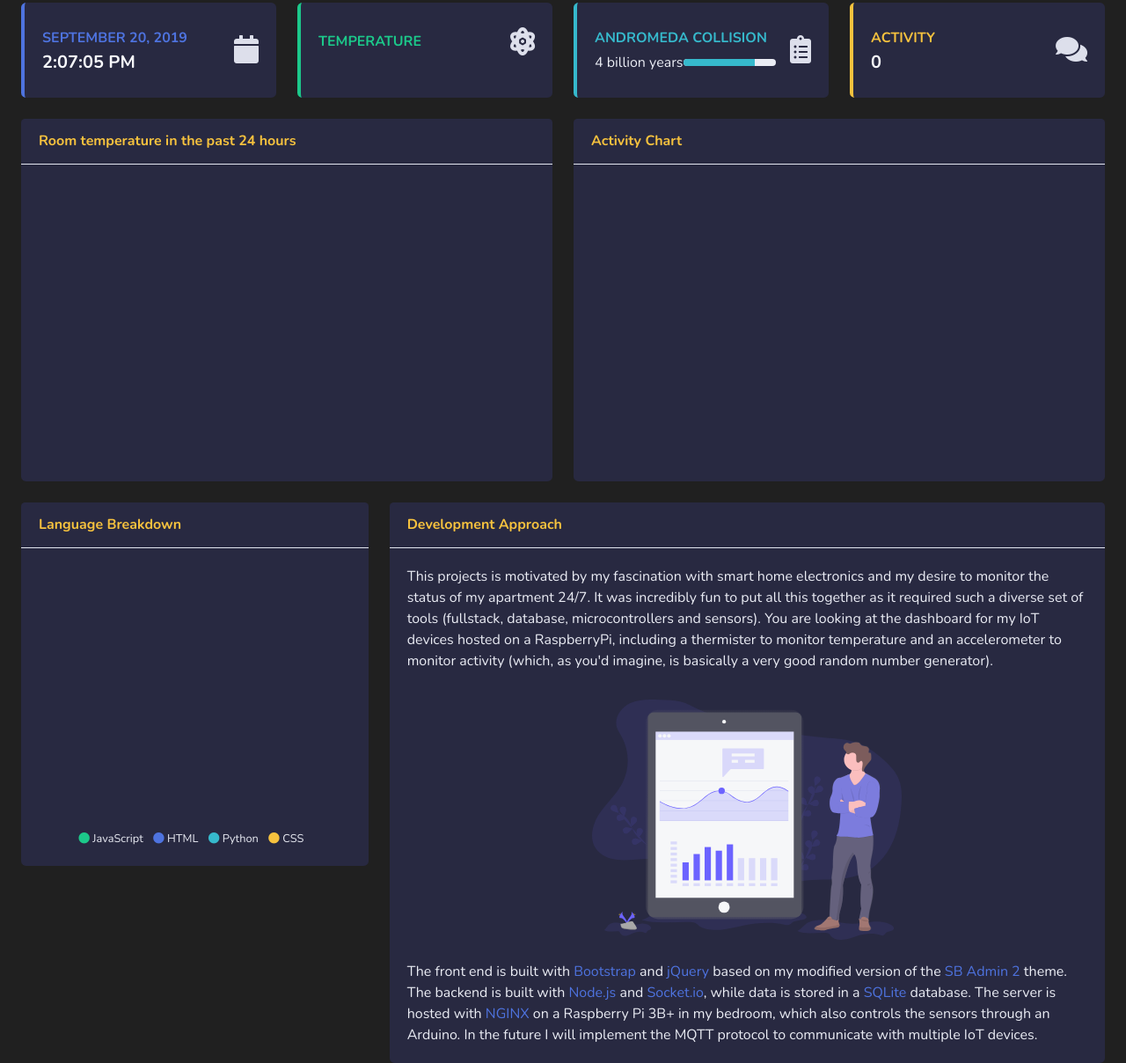
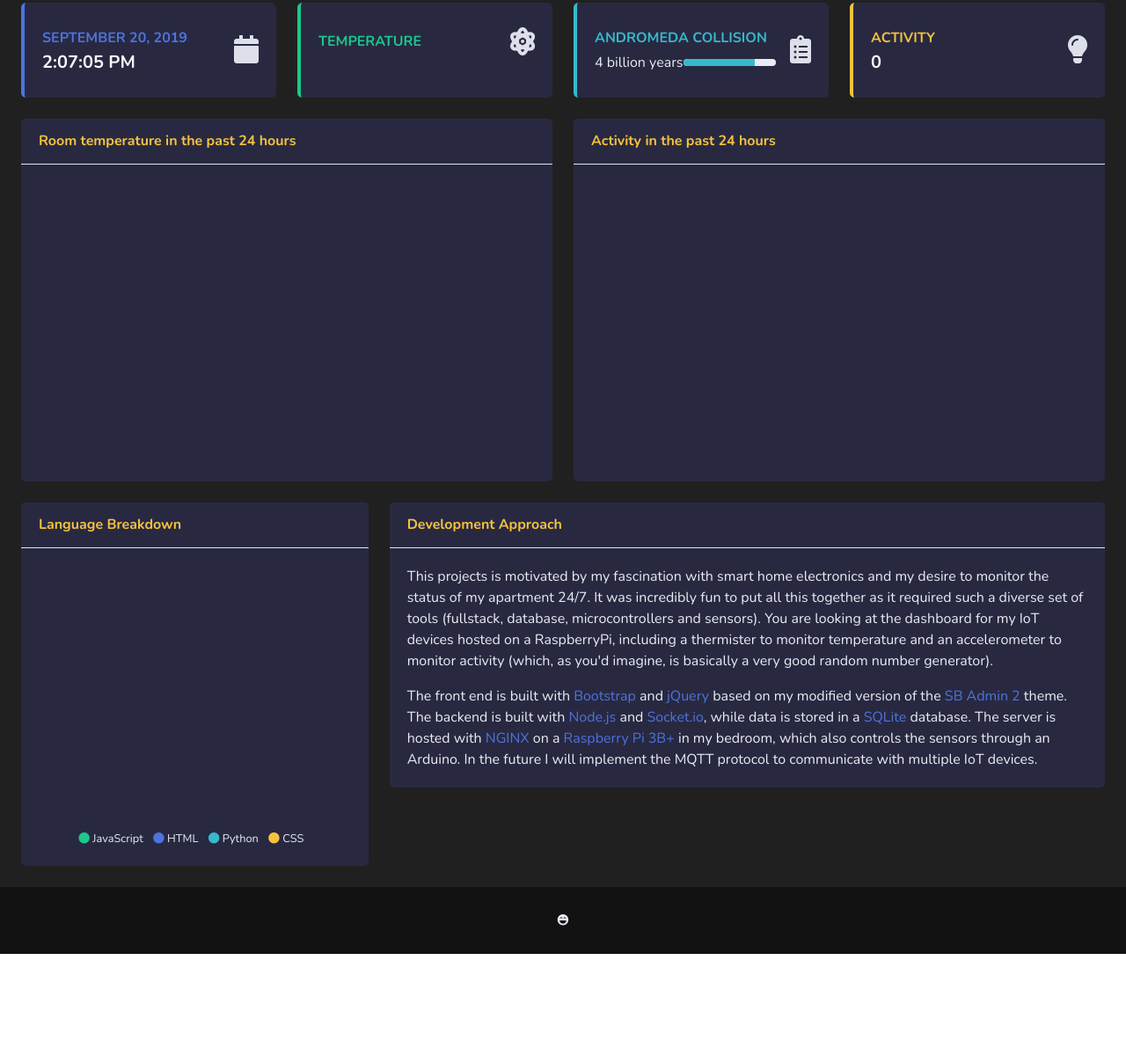
Before and after one commit to kwsp/home-service, a website with bundled scripts: page index.html in a window 1280 px wide. Shown: the part 83-1291 px from the top of the page at 88% size. After the commit the page ends 1167 px from the top, so only its background shows below. Built offline with nearby package versions, Linux system fonts and the light colour scheme; files whose address does not match are found by name.

Commit message:
Restructured Index

```diff
--- a/index.html
+++ b/index.html
@@ -122,7 +122,7 @@
                       <div class="h5 mb-0 font-weight-bold text-light" id="activityStatus">0</div>
                     </div>
                     <div class="col-auto">
-                      <i class="fas fa-comments fa-2x text-gray-300"></i>
+                      <i class="fas fa-lightbulb fa-2x text-gray-300"></i>
                     </div>
                   </div>
                 </div>
@@ -135,7 +135,6 @@
           <div class="row">
 
             <!-- Temperature Chart -->
-<!--            TODO: Fix the height of area plots-->
             <div class="col-lg-6">
               <div class="card mb-4" id="temperaturePlot">
                 <!-- Card Header -->
@@ -143,8 +142,8 @@
                   <h6 class="m-0 font-weight-bold text-yellow">Room temperature in the past 24 hours</h6>
                 </div>
                 <!-- Card Body -->
-                <div class="card-body">
-                  <div class="chart-area pt-4 pb-2">
+                <div class="card-body p-0.5">
+                  <div class="chart-area">
                     <canvas id="graphTemperature"></canvas>
                   </div>
                 </div>
@@ -156,10 +155,10 @@
               <div class="card mb-4" id="activityPlot">
                 <!-- Card Header -->
                 <div class="card-header py-3 d-flex flex-row align-items-center justify-content-between">
-                  <h6 class="m-0 font-weight-bold text-yellow">Activity Chart</h6>
+                  <h6 class="m-0 font-weight-bold text-yellow">Activity in the past 24 hours</h6>
                 </div>
                 <!-- Card Body -->
-                <div class="card-body">
+                <div class="card-body p-0.5">
                   <div class="chart-area">
                     <canvas id="graphActivity"></canvas>
                   </div>
@@ -219,9 +218,9 @@
                     an accelerometer to monitor activity (which, as you'd imagine,
                     is basically a very good random number generator).
                   </p>
-                  <div class="text-center">
-                    <img class="img-fluid px-3 px-sm-4 mt-3 mb-4" style="width: 25rem;" src="static/img/undraw_report_mx0a.svg" alt="">
-                  </div>
+                  <!--<div class="text-center">-->
+                    <!--<img class="img-fluid px-3 px-sm-4 mt-3 mb-4" style="width: 25rem;" src="static/img/undraw_report_mx0a.svg" alt="">-->
+                  <!--</div>-->
                   <p class="mb-0">
                     The front end is built with <a href="https://getbootstrap.com">Bootstrap</a> and
                     <a href="https://jquery.com">jQuery</a> based on my modified version of the
@@ -229,8 +228,8 @@
                     theme. The backend is built with <a href="https://nodejs.org">Node.js</a> and
                     <a href="https://socket.io">Socket.io</a>, while data is stored in a
                     <a href="https://www.sqlite.org">SQLite</a> database. The server is hosted with
-                    <a href="https://www.nginx.com">NGINX</a> on a Raspberry Pi 3B+ in my bedroom,
-                    which also controls the sensors through an Arduino. In the future I will implement
+                    <a href="https://www.nginx.com">NGINX</a> on a <a href="https://www.raspberrypi.org/">
+                    Raspberry Pi 3B+</a> in my bedroom, which also controls the sensors through an Arduino. In the future I will implement
                     the MQTT protocol to communicate with multiple IoT devices. </p>
                 </div>
               </div>
```
